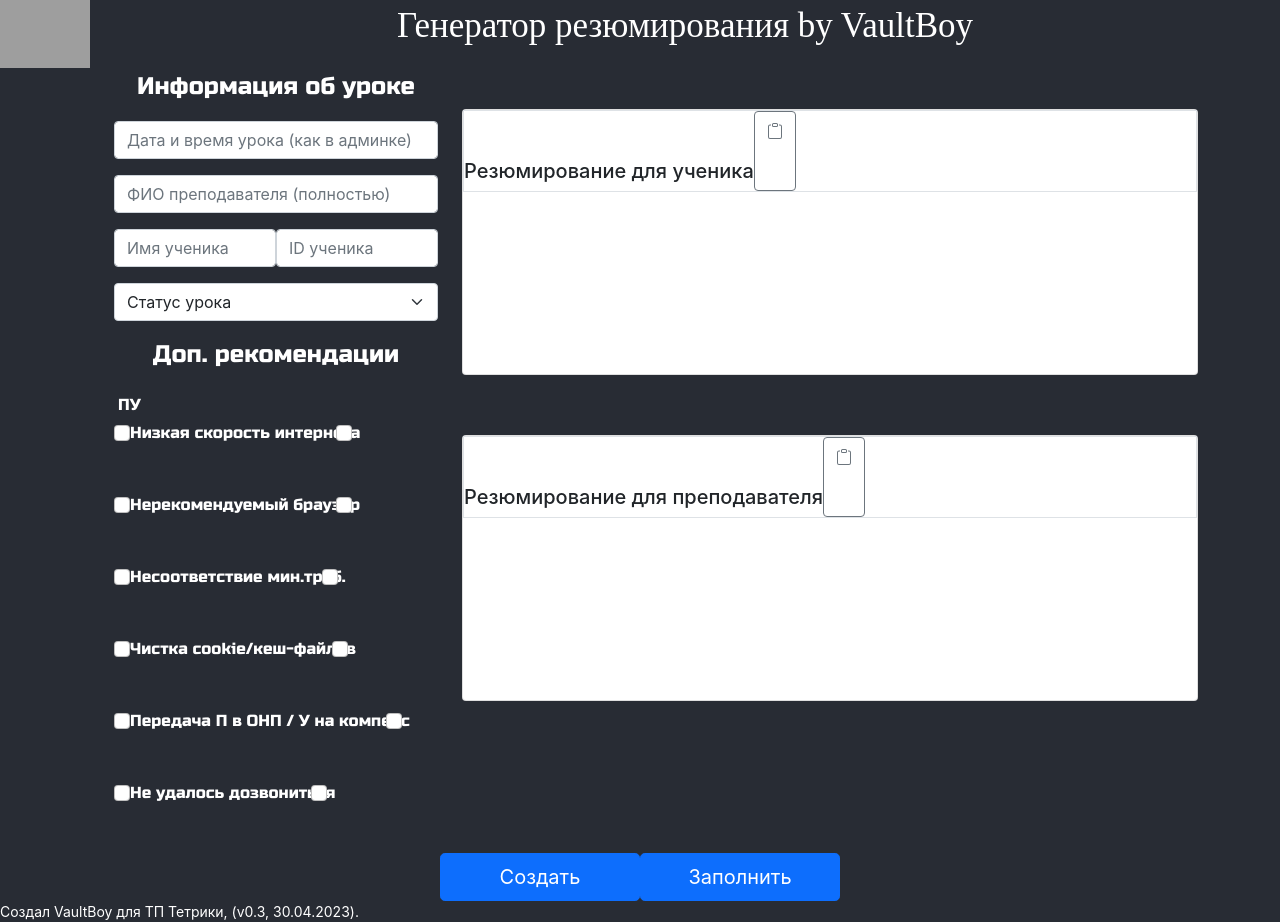
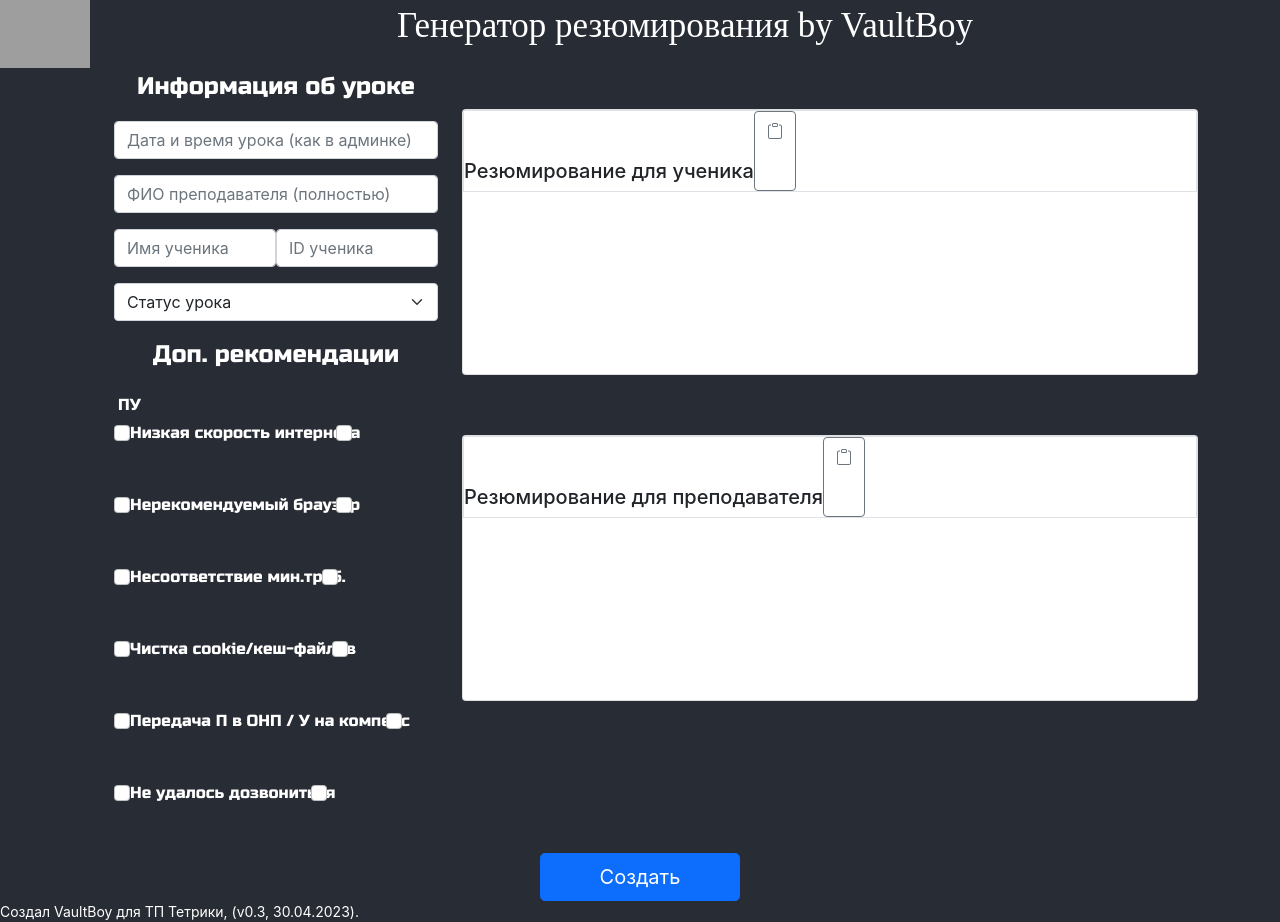
Before and after one commit to VaultBoy9519/summing-up-generator-Tetrika, a React (Create React App) app: page / in a window 1280 px wide. Built offline with nearby package versions, Linux system fonts and the light colour scheme; grey boxes are pictures that could not be loaded; a web font is replaced by a local one.

Commit message:
v.03 30.04.2023. Добавлены: статус урока Завершено, подсветка input-форм при отсутствии содержимого, резюмирование не генерируется в случае пустых строк

```diff
--- a/src/App.js
+++ b/src/App.js
@@ -6,7 +6,6 @@ import ResumeField from "./components/ResumeField";
 import React from "react";
 
 function App() {
-
   const internetRec = `\n\nУ вас зафиксирована низкая скорость интернет-соединения. Рекомендую во время урока находиться ближе к роутеру или, при возможности, использовать проводное подключение. Также, перед следующим занятием, перезагрузите, пожалуйста, роутер. Если неполадка все равно повторится и рекомендации выше не помогут, обратитесь, пожалуйста, к вашему интернет-провайдеру.
 
 Скорость интернет-соединения вы можете проверить на сайте www.speedtest.net. Подробная инструкция по измерению скорости доступна по ссылке:
@@ -177,6 +176,7 @@ Safari: https://support.apple.com/ru-ru/guide/safari/sfri11471/mac`;
     lesson.idPupil = `Ливерная Голубка 14`;
     lesson.namePupil = `Тест Ева`;
     console.log(lesson);
+    console.log(internetRec);
   };
 
   return (
@@ -223,7 +223,7 @@ Safari: https://support.apple.com/ru-ru/guide/safari/sfri11471/mac`;
                 onClick={generateSummary}>Создать
         </button>
 
-        <button type="button"
+        <button type="button" style={{ display: "none" }}
                 className="btn btn-primary btn-lg w-200 mx-auto mx-lg-0 mt-10 ml-10"
                 onClick={createNames}>Заполнить
         </button>
```
Also changed, not shown: src/recs/internetRec.txt (added).
